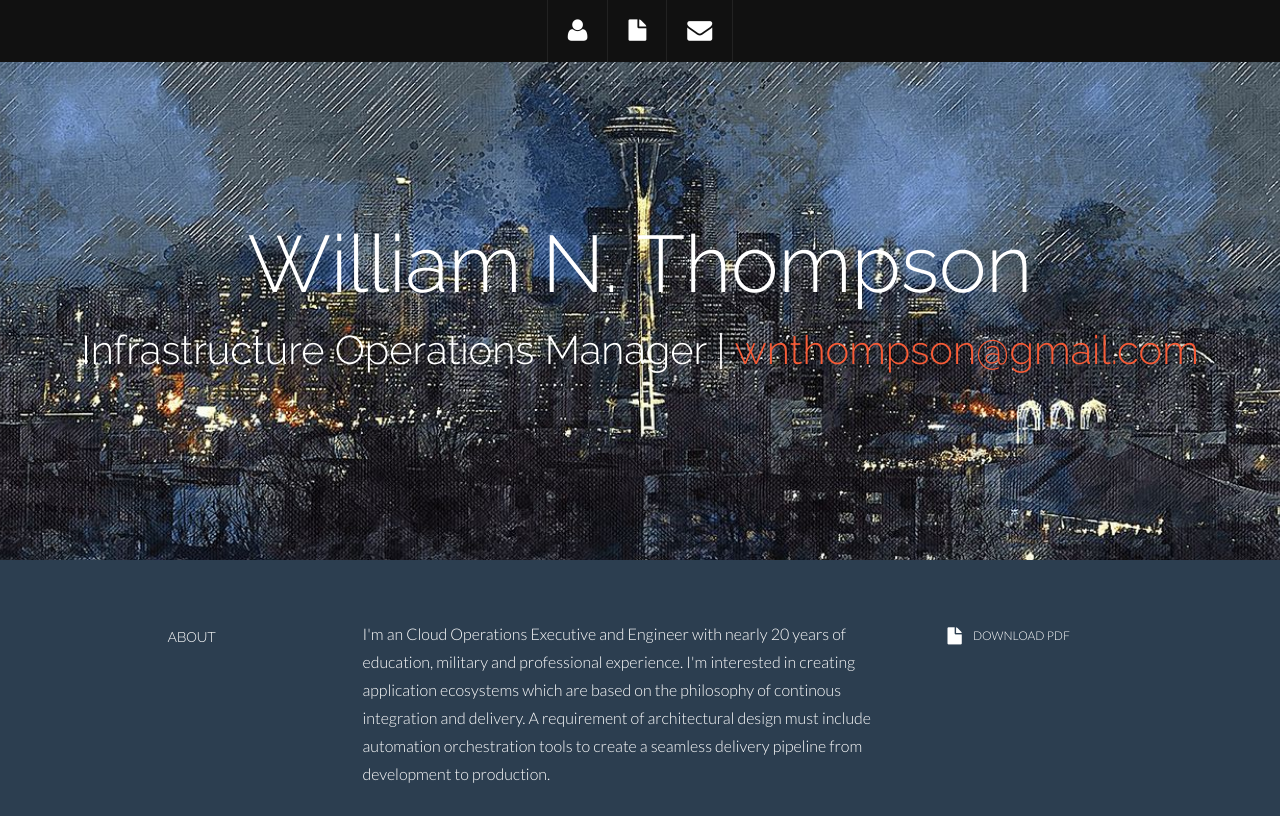
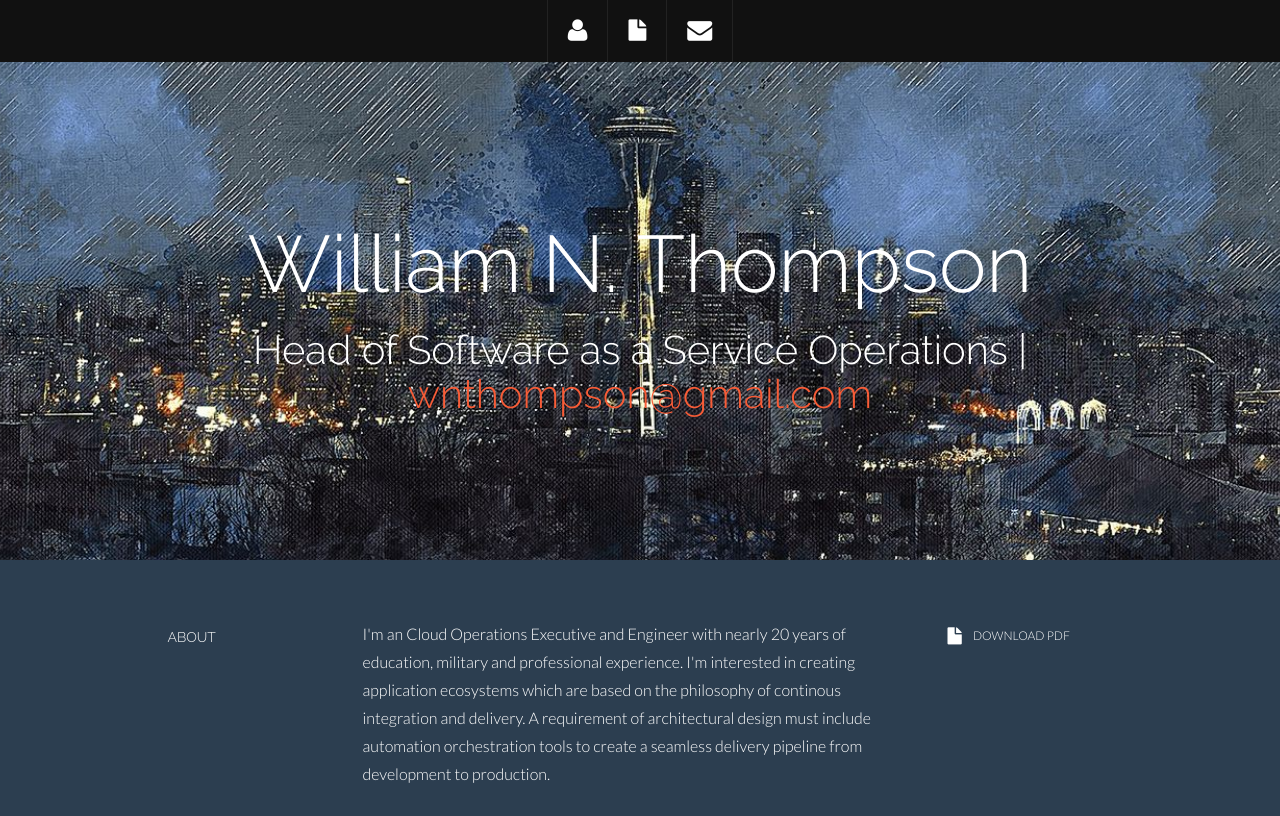
Before and after one commit to wnthompson78/wnthompson78.github.io, a plain HTML site: page index.html in a window 1280 px wide. Shown: the top 816 px of the page. Drawn offline with Linux system fonts and the light colour scheme.

Commit message:
Change title in header

```diff
--- a/index.html
+++ b/index.html
@@ -52,7 +52,7 @@
       <div class="row centered">
         <div class="col-lg-12">
           <h1>William N.  Thompson</h1>
-          <h3>Infrastructure Operations Manager  | <a href="mailto:wnthompson@gmail.com">wnthompson@gmail.com</a></h3>
+          <h3>Head of Software as a Service Operations  | <a href="mailto:wnthompson@gmail.com">wnthompson@gmail.com</a></h3>
         </div><!--/.col-lg-12 -->
       </div><!--/.row -->
     </div><!--/.container -->
```
